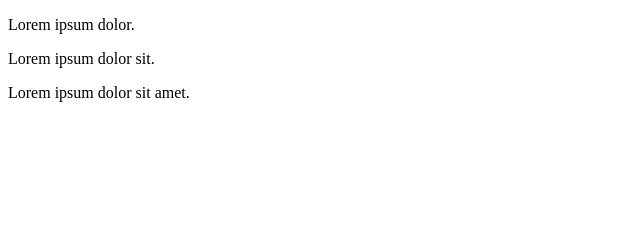
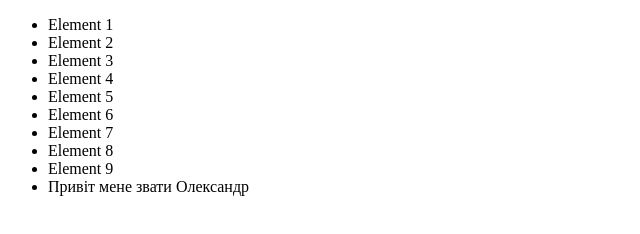
Before and after one commit to Evric8/JS_HOMEWORKS, a website: page index.html in a window 1280 px wide. Shown: the whole page, without its empty margins (0-640 px from the left). Drawn offline with Linux system fonts and the light colour scheme.

Commit message:
hw_60 commit

```diff
--- a/index.html
+++ b/index.html
@@ -6,9 +6,19 @@
 </head>
 <body>
 
-  <p>Lorem ipsum dolor.</p>
-  <p>Lorem ipsum dolor sit.</p>
-  <p>Lorem ipsum dolor sit amet.</p>
+<ul id="ulId" class="ulClass" data-custom="custom value"
+    data-dog-tail="Hello dog tail">
+    <li>Element 1</li>
+    <li>Element 2</li>
+    <li>Element 3</li>
+    <li>Element 4</li>
+    <li>Element 5</li>
+    <li>Element 6</li>
+    <li>Element 7</li>
+    <li>Element 8</li>
+    <li>Element 9</li>
+    <li>Element 10</li>
+</ul>
 
   <script src="./js/script.js"></script>
 </body>
--- a/js/script.js
+++ b/js/script.js
@@ -1 +1,27 @@
 'use strict';
+
+(function(){
+    const ul = document.getElementById('ulId');
+    const attributesUl = []
+    const attributesNameUl = []
+
+    for(let attr of ul.attributes){
+        attributesUl.push(attr.nodeValue)
+        attributesNameUl.push(attr)
+    }
+    console.log(attributesUl);
+    console.log(attributesNameUl);
+
+
+    ul.lastElementChild.innerHTML = 'Привіт мене звати Олександр'
+    console.log(ul.lastElementChild.innerText);
+
+
+    ul.firstElementChild.setAttribute('data-my-name',
+        'Oleksandr')
+    console.log(ul.firstElementChild);
+
+
+    ul.removeAttribute('data-dog-tail')
+    console.log(ul.attributes);
+})()
```
Also changed, not shown: Readme.md.
